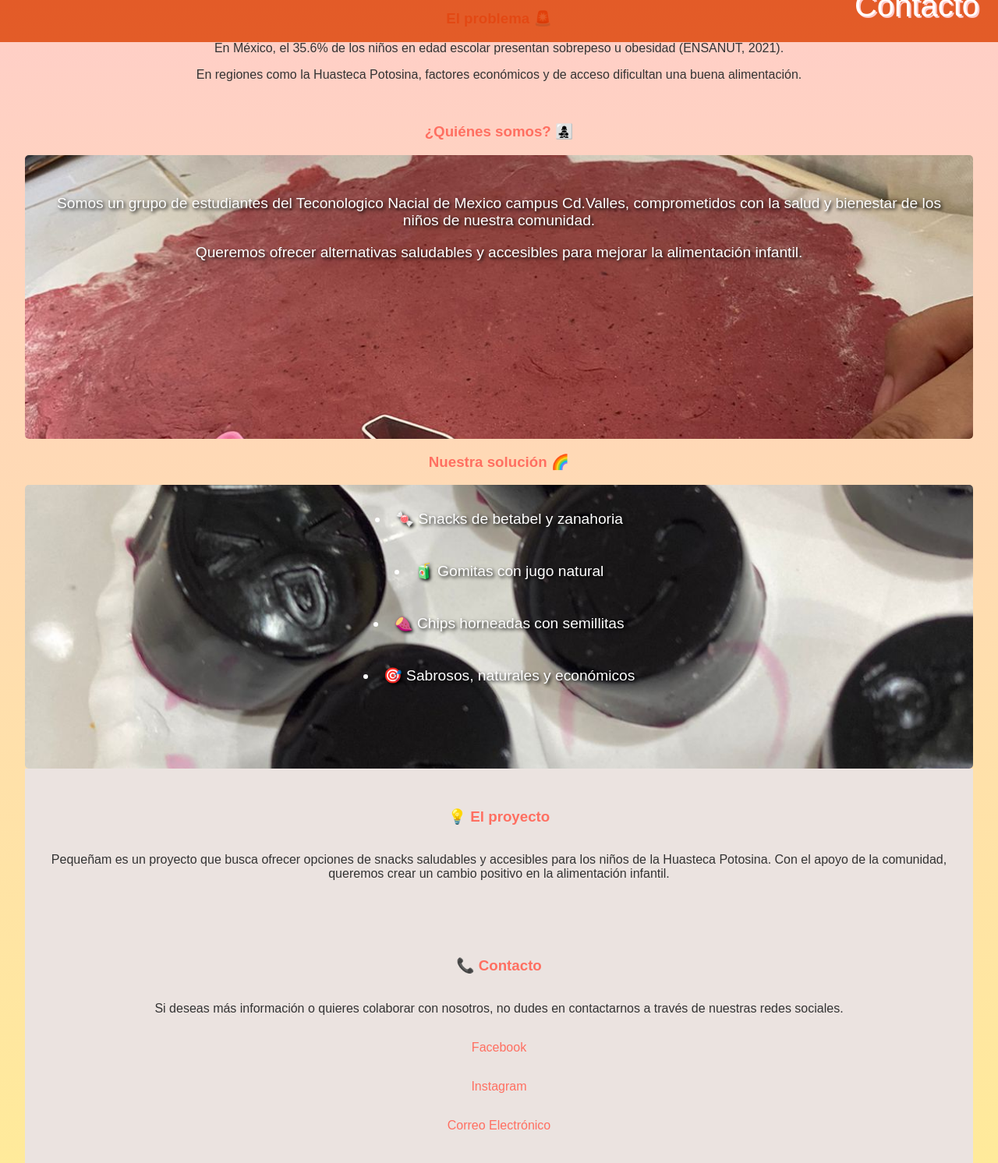
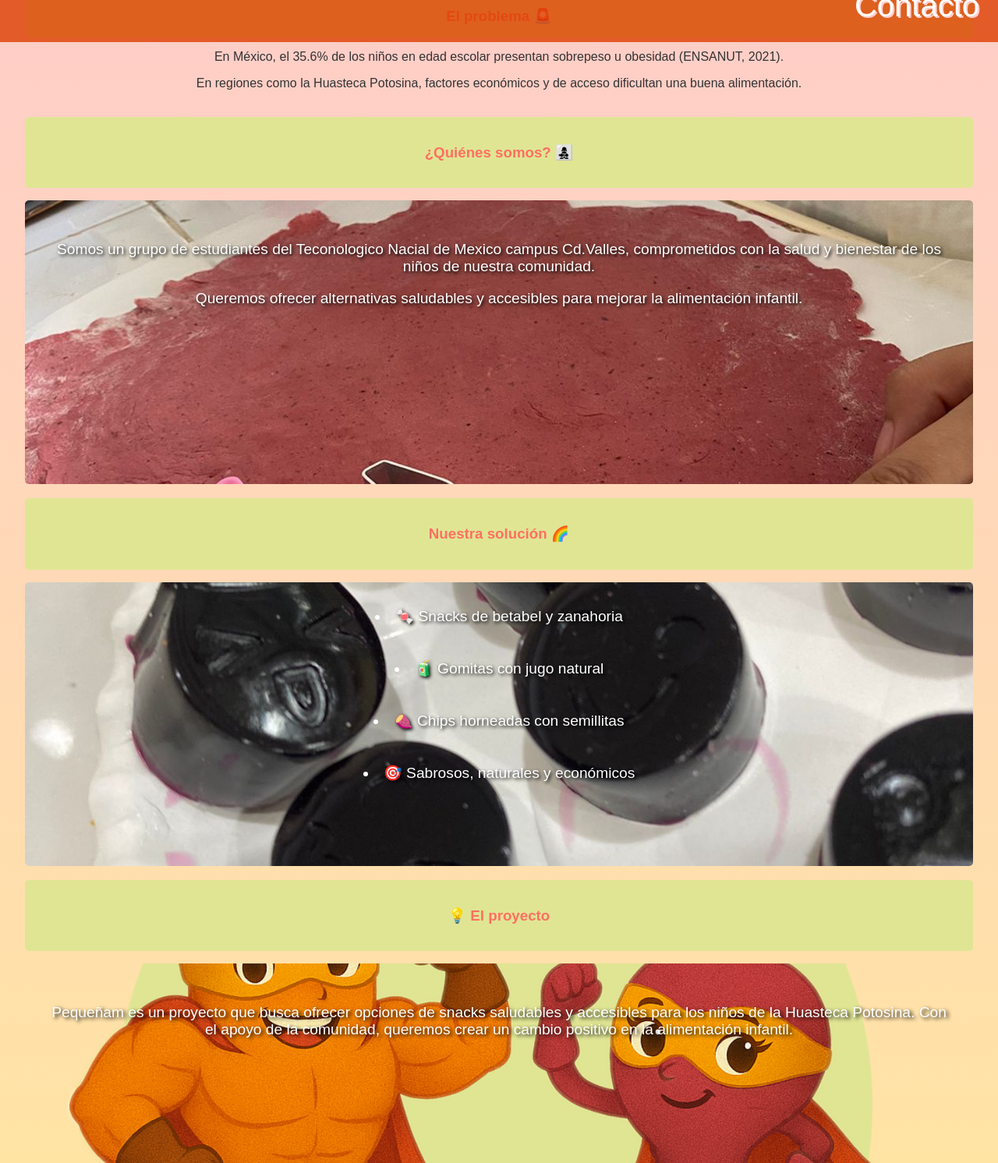
Before and after one commit to hernanheri/Pequenam, a plain HTML site: page index.html in a window 1280 px wide. Shown: the part 108-1600 px from the top of the page at 78% size. Drawn offline with Linux system fonts and the light colour scheme.

Commit message:
se actualizo la pagina

```diff
--- a/index.html
+++ b/index.html
@@ -54,18 +54,26 @@
     <div style="height: 70px;"></div> <!-- Spacer to prevent header from overlapping main content -->
 
     <main>
-        <h3 id=" El problema"> El problema 🚨</h3>
-            <p>En México, el 35.6% de los niños en edad escolar presentan sobrepeso u obesidad (ENSANUT, 2021).</p>
-            <p> En regiones como la Huasteca Potosina, factores económicos y de acceso dificultan una buena alimentación.</p>
+        <div style="background-color: #e0e594; padding: 1rem; border-radius: 5px; margin-bottom: 1rem; text-align: center;">
+            <h3 id=" El problema" style="margin: 0;"> El problema 🚨</h3>
+        </div>
+        <p>En México, el 35.6% de los niños en edad escolar presentan sobrepeso u obesidad (ENSANUT, 2021).</p>
+        <p> En regiones como la Huasteca Potosina, factores económicos y de acceso dificultan una buena alimentación.</p>
         <br>
 
+
+        <div style="background-color: #e0e594; padding: 1rem; border-radius: 5px; margin-bottom: 1rem; text-align: center;">
         <h3 id="quien">¿Quiénes somos? 👩‍👧‍👦</h3>
+        </div>
         <div style="background-image: url('img/haciendo\ chips\ 2.jpg'); background-size: cover; background-position: center; padding: 2rem; border-radius: 5px; color: #fff; font-size: 1.2rem; text-shadow: 2px 2px 4px #000; height: 300px;">
             <p> Somos un grupo de estudiantes del Teconologico Nacial de Mexico campus Cd.Valles, comprometidos con la salud y bienestar de los niños de nuestra comunidad.</p>
             <p> Queremos ofrecer alternativas saludables y accesibles para mejorar la alimentación infantil.</p>
         </div>
+        <br>
 
+        <div style="background-color: #e0e594; padding: 1rem; border-radius: 5px; margin-bottom: 1rem; text-align: center;">
         <h3 id="solucion">Nuestra solución 🌈</h3>
+        </div>
         <div style="background-image: url('img/gomitas\ 2.jpg'); background-size: cover; background-position: center; padding: 2rem; border-radius: 5px; color: #fff; font-size: 1.2rem; text-shadow: 2px 2px 4px #000; height: 300px;">
             <li>🍬 Snacks de betabel y zanahoria</li><br>
             <br>
@@ -75,19 +83,22 @@
             <br>
             <li>🎯 Sabrosos, naturales y económicos</li><br>
             </div>
+            <br>
 
-        <section style="padding: 2rem; background-color: #ebe3e0; display: flex; flex-direction: column; align-items: center; justify-content: center;">
+            <div style="background-color: #e0e594; padding: 1rem; border-radius: 5px; margin-bottom: 1rem; text-align: center;">
             <div style="text-align: center;"></div>
                 <h3 id="proyecto">💡 El proyecto</h3>
+            </div>
+            <div style="background-image: url('img/Pequeñam.png'); background-size: cover; background-position: center; padding: 2rem; border-radius: 5px; color: #fff; font-size: 1.2rem; text-shadow: 3px 2px 5px #000; height: 300px;">
                 <p>Pequeñam es un proyecto que busca ofrecer opciones de snacks saludables y accesibles para los niños de la Huasteca Potosina. Con el apoyo de la comunidad, queremos crear un cambio positivo en la alimentación infantil.</p>
             </div>
-        </section>
+
         <section style="padding: 2rem; background-color: #ebe3e0; display: flex; flex-direction: column; align-items: center; justify-content: center;">
             <div style="text-align: center;"></div>
                 <h3 id="contacto">📞 Contacto</h3>
                 <p>Si deseas más información o quieres colaborar con nosotros, no dudes en contactarnos a través de nuestras redes sociales.</p>
-                <p><a href="https://www.facebook.com/Pequenam" target="_blank">Facebook</a></p>
-                <p><a href="https://www.instagram.com/pequenam/" target="_blank">Instagram</a></p>
+                <p><a href="https://www.facebook.com/Pequenam_" target="_blank">Facebook</a></p>
+                <p><a href="https://www.instagram.com/pequenam_/" target="_blank">Instagram</a></p>
                 <p><a href="mailto:contacto@pequenam.com">Correo Electrónico</a></p>
             </div>
         </section>
```
